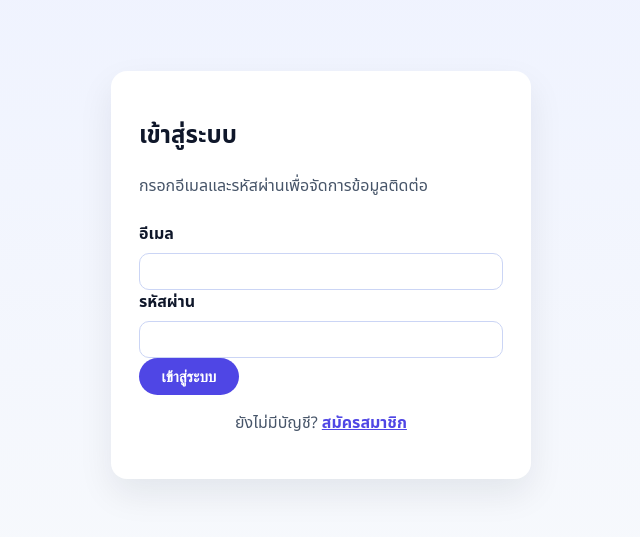
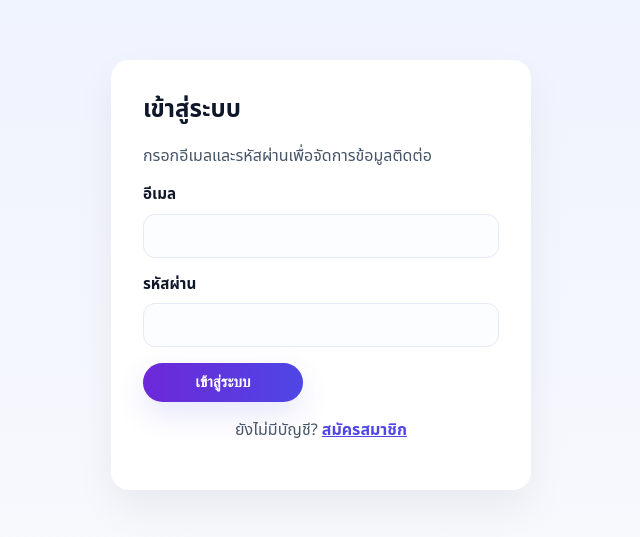
Before and after one commit to EDlZo/crud-nest, a React (Vite) app in the folder client/: page /login in a window 1280 px wide. Shown: the part 125-662 px from the top of the page, without its empty margins (319-959 px from the left). Built offline with nearby package versions, Linux system fonts and the light colour scheme; no server answers.

Commit message:
style(client): polish auth/login & register card styles

```diff
--- a/client/src/App.css
+++ b/client/src/App.css
@@ -163,6 +163,60 @@ th {
   width: min(420px, 100%);
 }
 
+.auth-card {
+  padding: 2rem;
+  border-radius: 18px;
+  box-shadow: 0 18px 40px rgba(15, 23, 42, 0.06);
+}
+
+.auth-card h1 {
+  margin: 0 0 0.5rem;
+  font-size: 1.5rem;
+  color: #0f172a;
+}
+
+.auth-card .form {
+  display: flex;
+  flex-direction: column;
+  gap: 1rem;
+}
+
+.auth-card .form label {
+  font-weight: 700;
+  color: #0f172a;
+  font-size: 0.95rem;
+}
+
+.auth-card .form input {
+  width: 100%;
+  padding: 0.75rem 1rem;
+  border-radius: 12px;
+  border: 1px solid #e6e9f8;
+  background: #fbfdff;
+  box-shadow: inset 0 1px 0 rgba(255,255,255,0.6);
+  transition: box-shadow 0.15s, border-color 0.15s, transform 0.06s;
+}
+
+.auth-card .form input:focus {
+  outline: none;
+  border-color: #6366f1;
+  box-shadow: 0 6px 18px rgba(99,102,241,0.08);
+  transform: translateY(-1px);
+}
+
+.auth-card .form button[type="submit"] {
+  width: 160px;
+  align-self: flex-start;
+  padding: 0.65rem 1.25rem;
+  border-radius: 999px;
+  background: linear-gradient(90deg,#6d28d9,#4f46e5);
+  box-shadow: 0 12px 30px rgba(79,70,229,0.14);
+}
+
+.auth-card .auth-description {
+  margin-bottom: 1rem;
+}
+
 .auth-description {
   color: #475569;
   margin-bottom: 1.5rem;
```
